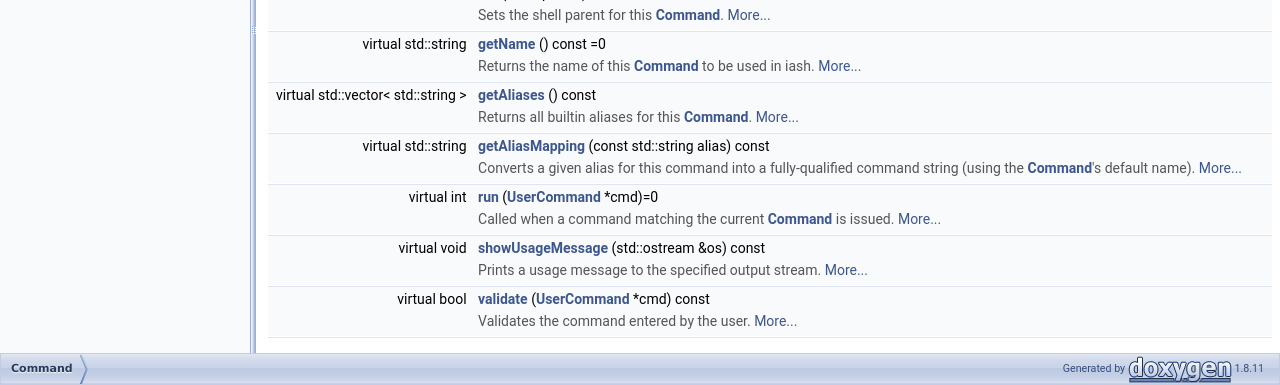
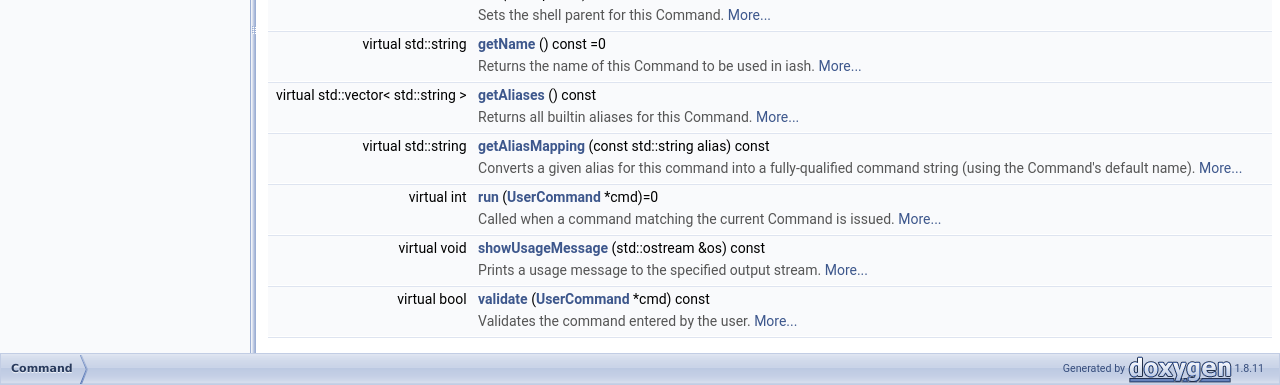
Before and after one commit to hal7df/iash, a plain HTML site: page docs/html/class_command.html in a window 1280 px wide. Shown: the part 415-800 px from the top of the page. Drawn offline with Linux system fonts and the light colour scheme.

Commit message:
Fixed some self-links.

```diff
--- a/docs/html/class_command.html
+++ b/docs/html/class_command.html
@@ -125,19 +125,19 @@ Public Member Functions</h2></td></tr>
 <tr class="memdesc:a18df2d81039392daeb0b78c346a70537"><td class="mdescLeft">&#160;</td><td class="mdescRight">Creates a new Comamnd instance.  <a href="#a18df2d81039392daeb0b78c346a70537">More...</a><br /></td></tr>
 <tr class="separator:a18df2d81039392daeb0b78c346a70537"><td class="memSeparator" colspan="2">&#160;</td></tr>
 <tr class="memitem:ab9606d1fae2f68658344f404b658301e"><td class="memItemLeft" align="right" valign="top">void&#160;</td><td class="memItemRight" valign="bottom"><a class="el" href="class_command.html#ab9606d1fae2f68658344f404b658301e">init</a> (<a class="el" href="classiash.html">iash</a> *parent)</td></tr>
-<tr class="memdesc:ab9606d1fae2f68658344f404b658301e"><td class="mdescLeft">&#160;</td><td class="mdescRight">Sets the shell parent for this <a class="el" href="class_command.html" title="Abstract interface for a command registered with the shell. ">Command</a>.  <a href="#ab9606d1fae2f68658344f404b658301e">More...</a><br /></td></tr>
+<tr class="memdesc:ab9606d1fae2f68658344f404b658301e"><td class="mdescLeft">&#160;</td><td class="mdescRight">Sets the shell parent for this Command.  <a href="#ab9606d1fae2f68658344f404b658301e">More...</a><br /></td></tr>
 <tr class="separator:ab9606d1fae2f68658344f404b658301e"><td class="memSeparator" colspan="2">&#160;</td></tr>
 <tr class="memitem:adf2086e06e58788619eb53a27d0ec1e7"><td class="memItemLeft" align="right" valign="top">virtual std::string&#160;</td><td class="memItemRight" valign="bottom"><a class="el" href="class_command.html#adf2086e06e58788619eb53a27d0ec1e7">getName</a> () const =0</td></tr>
-<tr class="memdesc:adf2086e06e58788619eb53a27d0ec1e7"><td class="mdescLeft">&#160;</td><td class="mdescRight">Returns the name of this <a class="el" href="class_command.html" title="Abstract interface for a command registered with the shell. ">Command</a> to be used in iash.  <a href="#adf2086e06e58788619eb53a27d0ec1e7">More...</a><br /></td></tr>
+<tr class="memdesc:adf2086e06e58788619eb53a27d0ec1e7"><td class="mdescLeft">&#160;</td><td class="mdescRight">Returns the name of this Command to be used in iash.  <a href="#adf2086e06e58788619eb53a27d0ec1e7">More...</a><br /></td></tr>
 <tr class="separator:adf2086e06e58788619eb53a27d0ec1e7"><td class="memSeparator" colspan="2">&#160;</td></tr>
 <tr class="memitem:a2f67d84d005009d2be9044353897bbba"><td class="memItemLeft" align="right" valign="top">virtual std::vector&lt; std::string &gt;&#160;</td><td class="memItemRight" valign="bottom"><a class="el" href="class_command.html#a2f67d84d005009d2be9044353897bbba">getAliases</a> () const </td></tr>
-<tr class="memdesc:a2f67d84d005009d2be9044353897bbba"><td class="mdescLeft">&#160;</td><td class="mdescRight">Returns all builtin aliases for this <a class="el" href="class_command.html" title="Abstract interface for a command registered with the shell. ">Command</a>.  <a href="#a2f67d84d005009d2be9044353897bbba">More...</a><br /></td></tr>
+<tr class="memdesc:a2f67d84d005009d2be9044353897bbba"><td class="mdescLeft">&#160;</td><td class="mdescRight">Returns all builtin aliases for this Command.  <a href="#a2f67d84d005009d2be9044353897bbba">More...</a><br /></td></tr>
 <tr class="separator:a2f67d84d005009d2be9044353897bbba"><td class="memSeparator" colspan="2">&#160;</td></tr>
 <tr class="memitem:a6f4f5394f77020dadedca1660040fd4b"><td class="memItemLeft" align="right" valign="top">virtual std::string&#160;</td><td class="memItemRight" valign="bottom"><a class="el" href="class_command.html#a6f4f5394f77020dadedca1660040fd4b">getAliasMapping</a> (const std::string alias) const </td></tr>
-<tr class="memdesc:a6f4f5394f77020dadedca1660040fd4b"><td class="mdescLeft">&#160;</td><td class="mdescRight">Converts a given alias for this command into a fully-qualified command string (using the <a class="el" href="class_command.html" title="Abstract interface for a command registered with the shell. ">Command</a>'s default name).  <a href="#a6f4f5394f77020dadedca1660040fd4b">More...</a><br /></td></tr>
+<tr class="memdesc:a6f4f5394f77020dadedca1660040fd4b"><td class="mdescLeft">&#160;</td><td class="mdescRight">Converts a given alias for this command into a fully-qualified command string (using the Command's default name).  <a href="#a6f4f5394f77020dadedca1660040fd4b">More...</a><br /></td></tr>
 <tr class="separator:a6f4f5394f77020dadedca1660040fd4b"><td class="memSeparator" colspan="2">&#160;</td></tr>
 <tr class="memitem:a05729cc558e0f89c39c27dc1379c97f8"><td class="memItemLeft" align="right" valign="top">virtual int&#160;</td><td class="memItemRight" valign="bottom"><a class="el" href="class_command.html#a05729cc558e0f89c39c27dc1379c97f8">run</a> (<a class="el" href="class_user_command.html">UserCommand</a> *cmd)=0</td></tr>
-<tr class="memdesc:a05729cc558e0f89c39c27dc1379c97f8"><td class="mdescLeft">&#160;</td><td class="mdescRight">Called when a command matching the current <a class="el" href="class_command.html" title="Abstract interface for a command registered with the shell. ">Command</a> is issued.  <a href="#a05729cc558e0f89c39c27dc1379c97f8">More...</a><br /></td></tr>
+<tr class="memdesc:a05729cc558e0f89c39c27dc1379c97f8"><td class="mdescLeft">&#160;</td><td class="mdescRight">Called when a command matching the current Command is issued.  <a href="#a05729cc558e0f89c39c27dc1379c97f8">More...</a><br /></td></tr>
 <tr class="separator:a05729cc558e0f89c39c27dc1379c97f8"><td class="memSeparator" colspan="2">&#160;</td></tr>
 <tr class="memitem:aeccbc6bba93c9778807f27a80bacf8b3"><td class="memItemLeft" align="right" valign="top">virtual void&#160;</td><td class="memItemRight" valign="bottom"><a class="el" href="class_command.html#aeccbc6bba93c9778807f27a80bacf8b3">showUsageMessage</a> (std::ostream &amp;os) const </td></tr>
 <tr class="memdesc:aeccbc6bba93c9778807f27a80bacf8b3"><td class="mdescLeft">&#160;</td><td class="mdescRight">Prints a usage message to the specified output stream.  <a href="#aeccbc6bba93c9778807f27a80bacf8b3">More...</a><br /></td></tr>
@@ -154,16 +154,16 @@ Protected Attributes</h2></td></tr>
 </table>
 <a name="details" id="details"></a><h2 class="groupheader">Detailed Description</h2>
 <div class="textblock"><p>Abstract interface for a command registered with the shell. </p>
-<p>All commands in an iash application are descendants of <a class="el" href="class_command.html" title="Abstract interface for a command registered with the shell. ">Command</a>. When a user issues a command at the iash prompt, iash searches its registry for a command with the same name as the command the user entered. If it finds one, the shell executes that <a class="el" href="class_command.html" title="Abstract interface for a command registered with the shell. ">Command</a>'s <a class="el" href="class_command.html#a05729cc558e0f89c39c27dc1379c97f8">Command::run</a> function. The executed <a class="el" href="class_command.html" title="Abstract interface for a command registered with the shell. ">Command</a> then has access to the calling shell through the <code>m_parent</code> protected member variable. </p>
-<p><a class="el" href="class_command.html" title="Abstract interface for a command registered with the shell. ">Command</a> provides a number of extra functions to aid in handling improper input, in addition to providing a mechanism for iash to recognize multiple command names for the same <a class="el" href="class_command.html" title="Abstract interface for a command registered with the shell. ">Command</a> (<a class="el" href="class_command.html#a2f67d84d005009d2be9044353897bbba">Command::getAliases</a> and <a class="el" href="class_command.html#a6f4f5394f77020dadedca1660040fd4b">Command::getAliasMapping</a>), however these do not need to be implemented by child classes of <a class="el" href="class_command.html" title="Abstract interface for a command registered with the shell. ">Command</a>. The only functions that children must have are: </p><ul>
+<p>All commands in an iash application are descendants of Command. When a user issues a command at the iash prompt, iash searches its registry for a command with the same name as the command the user entered. If it finds one, the shell executes that Command's <a class="el" href="class_command.html#a05729cc558e0f89c39c27dc1379c97f8" title="Called when a command matching the current Command is issued. ">Command::run</a> function. The executed <a class="el" href="class_command.html" title="Abstract interface for a command registered with the shell. ">Command</a> then has access to the calling shell through the <code>m_parent</code> protected member variable. </p>
+<p>Command provides a number of extra functions to aid in handling improper input, in addition to providing a mechanism for iash to recognize multiple command names for the same Command (<a class="el" href="class_command.html#a2f67d84d005009d2be9044353897bbba" title="Returns all builtin aliases for this Command. ">Command::getAliases</a> and <a class="el" href="class_command.html#a6f4f5394f77020dadedca1660040fd4b" title="Converts a given alias for this command into a fully-qualified command string (using the Command&#39;s de...">Command::getAliasMapping</a>), however these do not need to be implemented by child classes of Command. The only functions that children must have are: </p><ul>
 <li>
-<a class="el" href="class_command.html#adf2086e06e58788619eb53a27d0ec1e7">Command::getName</a> </li>
+<a class="el" href="class_command.html#adf2086e06e58788619eb53a27d0ec1e7" title="Returns the name of this Command to be used in iash. ">Command::getName</a> </li>
 <li>
-<a class="el" href="class_command.html#a05729cc558e0f89c39c27dc1379c97f8">Command::run</a> </li>
+<a class="el" href="class_command.html#a05729cc558e0f89c39c27dc1379c97f8" title="Called when a command matching the current Command is issued. ">Command::run</a> </li>
 </ul>
 <p>These functions are required for iash to be able to properly recognize and execute commands. </p>
-<p>Internally, iash stores instances of each registered <a class="el" href="class_command.html" title="Abstract interface for a command registered with the shell. ">Command</a>. As such, <a class="el" href="class_command.html" title="Abstract interface for a command registered with the shell. ">Command</a> subclasses can have additional member variables not specified by the <a class="el" href="class_command.html" title="Abstract interface for a command registered with the shell. ">Command</a> interface. </p>
-<p>Note that, unlike bash and other popular system shells, a <a class="el" href="class_command.html" title="Abstract interface for a command registered with the shell. ">Command</a>'s name takes precedence over any aliases that any commands have configured. So, for example, if there is a command with name <code>ls</code>, and another command has an <code>ls=runKeylogger</code> alias configured, iash will still run <code>ls</code>. As the example indicates, this is done for security reasons. As of v0.5, there is currently no API for managing command defaults; Commands should be configured to run in their default configuration when they are invoked by the user with no arguments.</p>
+<p>Internally, iash stores instances of each registered Command. As such, Command subclasses can have additional member variables not specified by the Command interface. </p>
+<p>Note that, unlike bash and other popular system shells, a Command's name takes precedence over any aliases that any commands have configured. So, for example, if there is a command with name <code>ls</code>, and another command has an <code>ls=runKeylogger</code> alias configured, iash will still run <code>ls</code>. As the example indicates, this is done for security reasons. As of v0.5, there is currently no API for managing command defaults; Commands should be configured to run in their default configuration when they are invoked by the user with no arguments.</p>
 <dl class="section since"><dt>Since</dt><dd>0.5 </dd></dl>
 </div><h2 class="groupheader">Constructor &amp; Destructor Documentation</h2>
 <a class="anchor" id="a18df2d81039392daeb0b78c346a70537"></a>
@@ -180,7 +180,7 @@ Protected Attributes</h2></td></tr>
 </div><div class="memdoc">
 
 <p>Creates a new Comamnd instance. </p>
-<p>Note that this does NOT fully initialize a <a class="el" href="class_command.html" title="Abstract interface for a command registered with the shell. ">Command</a> instance, the parent shell is only set upon registration of the <a class="el" href="class_command.html" title="Abstract interface for a command registered with the shell. ">Command</a> with the shell. Assuming that no <a class="el" href="class_command.html" title="Abstract interface for a command registered with the shell. ">Command</a> functions are called prior to <a class="el" href="class_command.html" title="Abstract interface for a command registered with the shell. ">Command</a> registration, it is guaranteed that m_parent will point to the shell that owns the <a class="el" href="class_command.html" title="Abstract interface for a command registered with the shell. ">Command</a>. </p>
+<p>Note that this does NOT fully initialize a Command instance, the parent shell is only set upon registration of the Command with the shell. Assuming that no Command functions are called prior to Command registration, it is guaranteed that m_parent will point to the shell that owns the Command. </p>
 
 </div>
 </div>
@@ -206,9 +206,9 @@ Protected Attributes</h2></td></tr>
 </table>
 </div><div class="memdoc">
 
-<p>Returns all builtin aliases for this <a class="el" href="class_command.html" title="Abstract interface for a command registered with the shell. ">Command</a>. </p>
+<p>Returns all builtin aliases for this Command. </p>
 <p>Aliases are used to invoke commands after a user-entered command does not come up with any matches in the main name registry. For the moment, iash only supports basic aliasing, although a future revision will include the ability to match a certain pattern, such as <code>d?=d -n $1</code>, where wildcards can be used to preserve information in the alias.</p>
-<dl class="section return"><dt>Returns</dt><dd>a vector containing all of the builtin aliases for this <a class="el" href="class_command.html" title="Abstract interface for a command registered with the shell. ">Command</a>. By default, this returns an empty vector. </dd></dl>
+<dl class="section return"><dt>Returns</dt><dd>a vector containing all of the builtin aliases for this Command. By default, this returns an empty vector. </dd></dl>
 
 </div>
 </div>
@@ -234,7 +234,7 @@ Protected Attributes</h2></td></tr>
 </table>
 </div><div class="memdoc">
 
-<p>Converts a given alias for this command into a fully-qualified command string (using the <a class="el" href="class_command.html" title="Abstract interface for a command registered with the shell. ">Command</a>'s default name). </p>
+<p>Converts a given alias for this command into a fully-qualified command string (using the Command's default name). </p>
 <p>For the moment, this function is unused by iash, but when dynamic aliasing is supported (i.e. wildcards), this will be used to handle dynamic aliases.</p>
 <dl class="params"><dt>Parameters</dt><dd>
   <table class="params">
@@ -242,7 +242,7 @@ Protected Attributes</h2></td></tr>
   </table>
   </dd>
 </dl>
-<dl class="section return"><dt>Returns</dt><dd>a string to replace the aliased text in the original command. This should begin with the <a class="el" href="class_command.html" title="Abstract interface for a command registered with the shell. ">Command</a>'s name. </dd></dl>
+<dl class="section return"><dt>Returns</dt><dd>a string to replace the aliased text in the original command. This should begin with the Command's name. </dd></dl>
 
 </div>
 </div>
@@ -267,8 +267,8 @@ Protected Attributes</h2></td></tr>
 </table>
 </div><div class="memdoc">
 
-<p>Returns the name of this <a class="el" href="class_command.html" title="Abstract interface for a command registered with the shell. ">Command</a> to be used in iash. </p>
-<p>This field is the first field iash looks at when determining which <a class="el" href="class_command.html" title="Abstract interface for a command registered with the shell. ">Command</a> to execute (if any) when a user inputs a command.</p>
+<p>Returns the name of this Command to be used in iash. </p>
+<p>This field is the first field iash looks at when determining which Command to execute (if any) when a user inputs a command.</p>
 <dl class="section return"><dt>Returns</dt><dd>the name of this <a class="el" href="class_command.html" title="Abstract interface for a command registered with the shell. ">Command</a> </dd></dl>
 
 </div>
@@ -287,11 +287,11 @@ Protected Attributes</h2></td></tr>
       </table>
 </div><div class="memdoc">
 
-<p>Sets the shell parent for this <a class="el" href="class_command.html" title="Abstract interface for a command registered with the shell. ">Command</a>. </p>
+<p>Sets the shell parent for this Command. </p>
 <p>There is no need to override this function (and is thus not virtual).</p>
 <dl class="params"><dt>Parameters</dt><dd>
   <table class="params">
-    <tr><td class="paramname">parent</td><td>a pointer to the iash shell to which this <a class="el" href="class_command.html" title="Abstract interface for a command registered with the shell. ">Command</a> is registered </td></tr>
+    <tr><td class="paramname">parent</td><td>a pointer to the iash shell to which this Command is registered </td></tr>
   </table>
   </dd>
 </dl>
@@ -320,8 +320,8 @@ Protected Attributes</h2></td></tr>
 </table>
 </div><div class="memdoc">
 
-<p>Called when a command matching the current <a class="el" href="class_command.html" title="Abstract interface for a command registered with the shell. ">Command</a> is issued. </p>
-<p>This is conceptually equivalent to the <code>main</code> function of a C/C++ program: this is where execution begins when a <a class="el" href="class_command.html" title="Abstract interface for a command registered with the shell. ">Command</a> is called by the user. All of the information regarding the command issued by the user is stored in the object pointed to by cmd. </p>
+<p>Called when a command matching the current Command is issued. </p>
+<p>This is conceptually equivalent to the <code>main</code> function of a C/C++ program: this is where execution begins when a Command is called by the user. All of the information regarding the command issued by the user is stored in the object pointed to by cmd. </p>
 <p>Note that, unlike a normal C++ program, the client SHOULD NOT directly use cin or cout, but rather print to and read from the provided ostream and istream references in the <a class="el" href="class_user_command.html" title="Used to retain command arguments and the proper input and output streams for a command call...">UserCommand</a> passed into the function. This allows the user to make use of iash's I/O redirection capabilities. For the purposes of this function, the istream and ostream references in the provided <a class="el" href="class_user_command.html" title="Used to retain command arguments and the proper input and output streams for a command call...">UserCommand</a> are stdin and stdout. </p>
 <p>Return values of this function should respect <a href="http://www.tldp.org/LDP/abs/html/exitcodes.html">bash reserved exit statuses</a>. As of right now, the only exit code used by iash is 127 (to indicate command not found), but any time a function returns a reserved return value, iash will override it to 1.</p>
 <dl class="params"><dt>Parameters</dt><dd>
@@ -357,8 +357,8 @@ Protected Attributes</h2></td></tr>
 </div><div class="memdoc">
 
 <p>Prints a usage message to the specified output stream. </p>
-<p>This function is called automatically by iash if a prior call to <a class="el" href="class_command.html#ac41f3f897099556617e11b5b46a2644b">Command::validate</a> fails. The return value for this <a class="el" href="class_command.html" title="Abstract interface for a command registered with the shell. ">Command</a> call is then set to 1. </p>
-<p>By default, this prints "@link Command:getName @endlink: invalid use of
+<p>This function is called automatically by iash if a prior call to <a class="el" href="class_command.html#ac41f3f897099556617e11b5b46a2644b" title="Validates the command entered by the user. ">Command::validate</a> fails. The return value for this Command call is then set to 1. </p>
+<p>By default, this prints "Command#getName: invalid use of
 command".</p>
 <dl class="params"><dt>Parameters</dt><dd>
   <table class="params">
```
Also changed, not shown: docs/html/class_command_dispatcher.html (+3 -3 lines).
